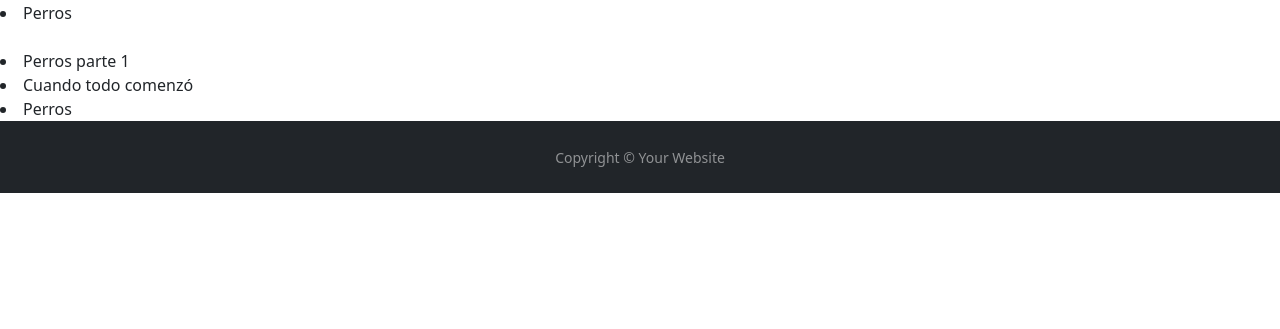
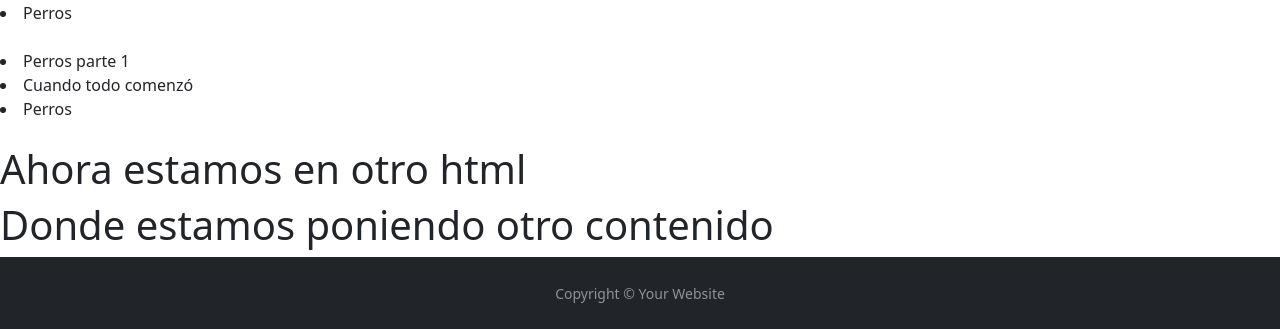
Before and after one commit to Gabriel1610/DJango-PDF, a Django app: page /posts/ in a window 1280 px wide. Shown: the part 686-1015 px from the top of the page. Before the commit the page ends 879 px from the top, so only its background shows below. Run offline with Django 5.2, Linux system fonts and the light colour scheme; data comes from the database, SQL or seed files in the repository.

Commit message:
Cambiando más el post.html

```diff
--- a/blog/templates/posts.html
+++ b/blog/templates/posts.html
@@ -11,4 +11,8 @@
         {% empty %}
         <h1>No hay registros</h1>
     {% endfor %}
+
+    <br>
+    <h1>Ahora estamos en otro html</h1>
+    <h1>Donde estamos poniendo otro contenido</h1>
 {% endblock %}
```
